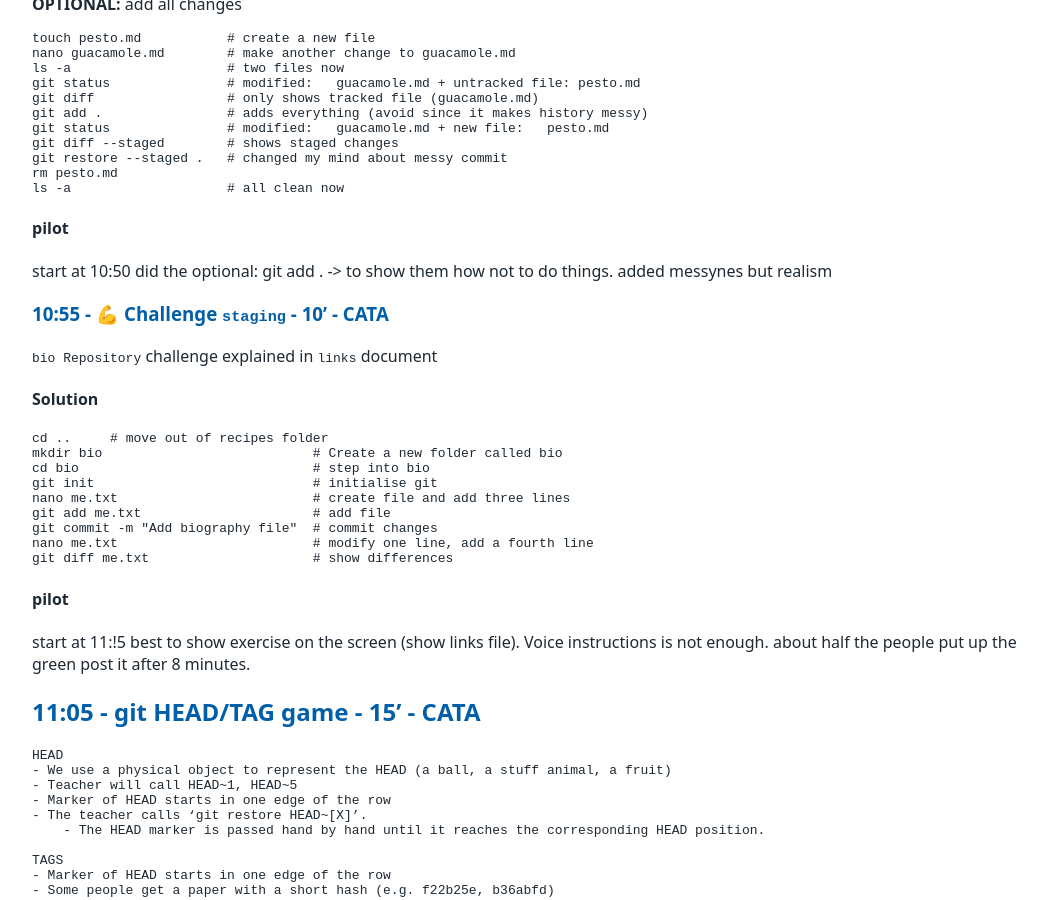
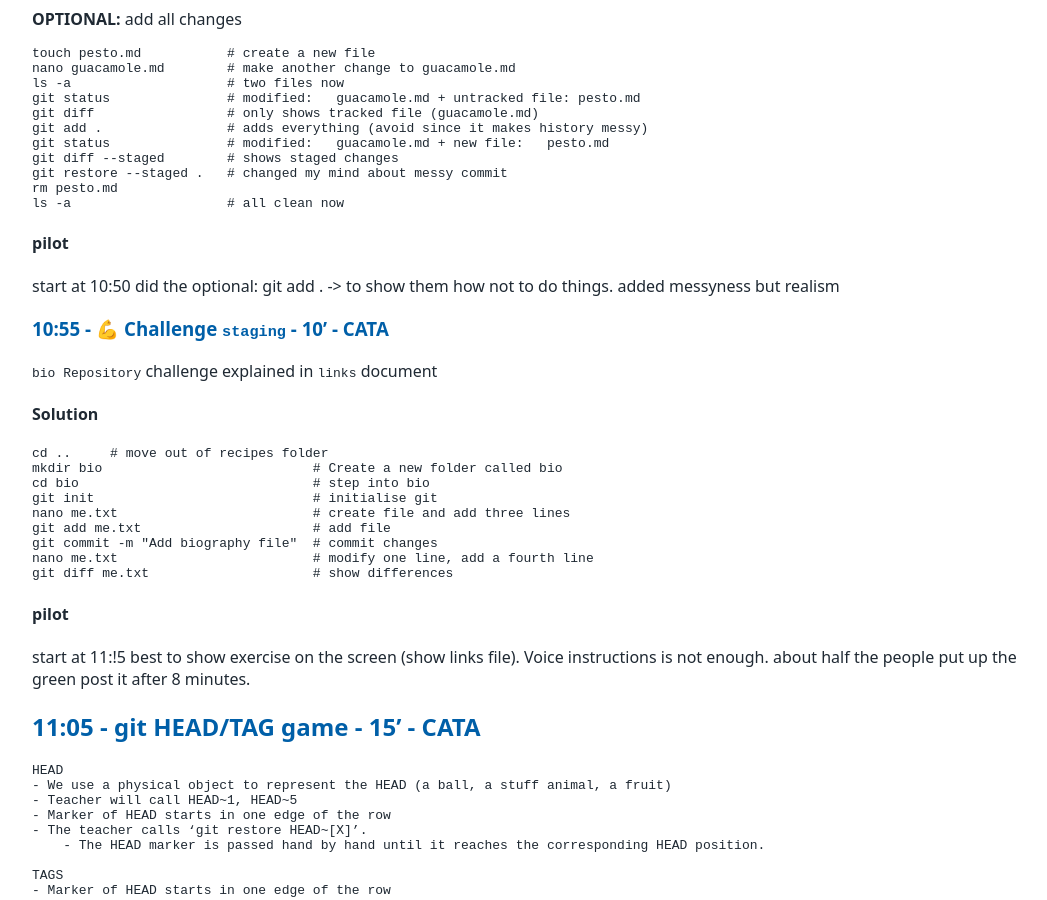
Before and after one commit to tu-delft-library/introduction_to_version_control_with_git, a Jekyll site: the page built from materials_for_trainers/lesson_plan.md, in a window 1280 px wide and 900 px high, scrolled down 4093 px. Shown: the whole window, without its empty margins (108-1155 px from the left). Built offline with Jekyll 4.4.1, drawn with Linux system fonts in a browser that asks for light colours; our own code applies the rules of GitHub Pages for plain Markdown files; some of the changed text lies outside the part shown.

Commit message:
note from pilot

```diff
--- a/materials_for_trainers/lesson_plan.md
+++ b/materials_for_trainers/lesson_plan.md
@@ -210,7 +211,7 @@ ls -a                    # all clean now
 #### pilot
 start at 10:50
 did the optional: git add . -> to show them how not to do things.
-added messynes but realism
+added messyness but realism
 
 ### 10:55 - 💪 Challenge `staging` - 10' - CATA
 `bio Repository` challenge explained in `links` document
```
Also changed, not shown: other parts of materials_for_trainers/lesson_plan.md (+1 -0 lines).
